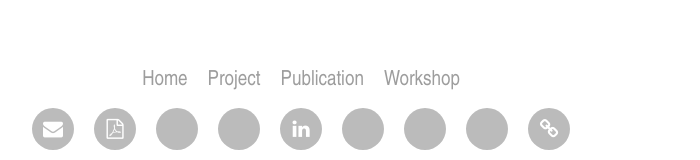
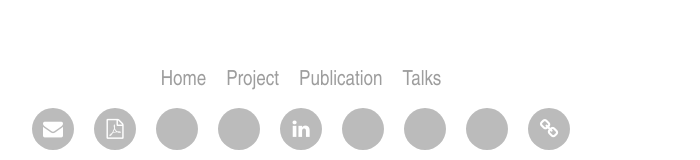
Before and after one commit to akmalkhalid/main, a plain HTML site: page talks.html in a window 1280 px wide. Shown: the part 2557-2717 px from the top of the page, without its empty margins (339-1039 px from the left). Drawn offline with nearby package versions, Linux system fonts and the light colour scheme; some icons are missing.

Commit message:
Update talks.html

```diff
--- a/talks.html
+++ b/talks.html
@@ -153,7 +153,7 @@
 						<li><a href="index.html">Home</a></li>
 						<li><a href="#">Project</a></li>
 						<li><a href="pubs.html">Publication</a></li>
-						<li><a href="#">Workshop</a></li>
+						<li><a href="talks.html">Talks</a></li>
 					</ul>
 			</nav>
 
```
